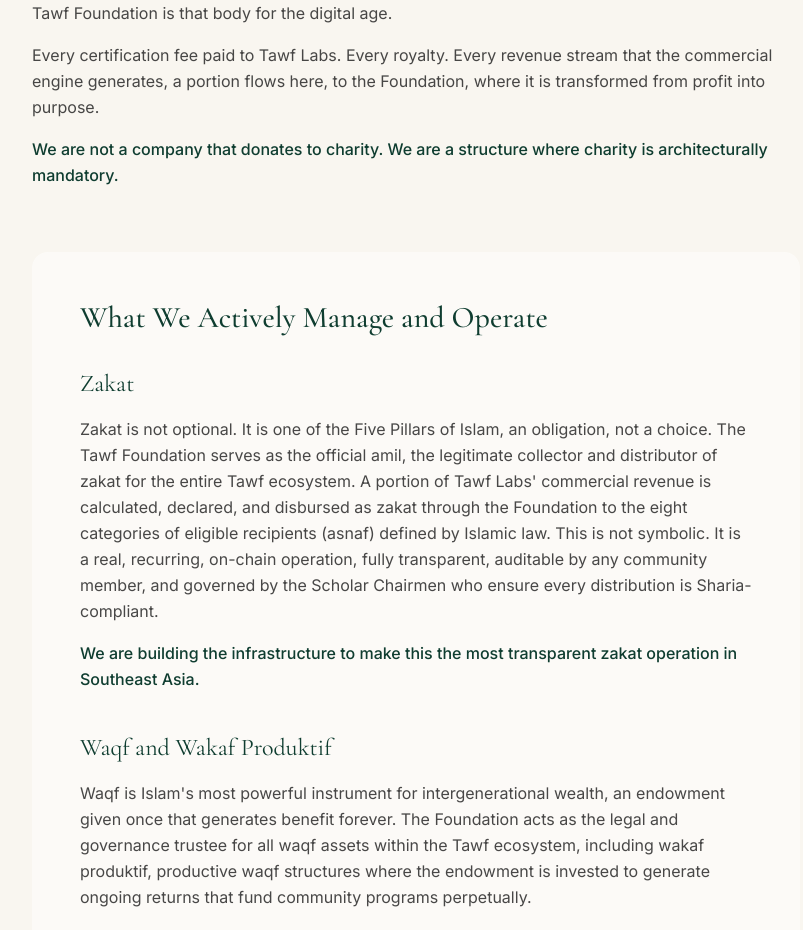
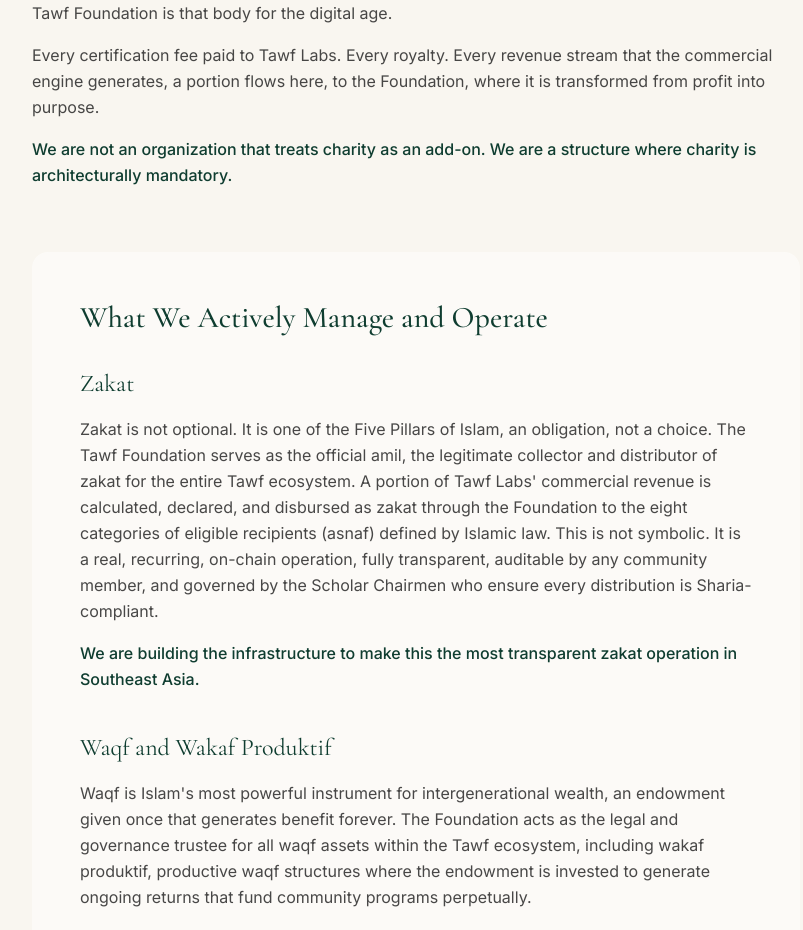
Before and after one commit to tawf-labs/tawf-foundation, a React (Vite) app: page /manifesto in a window 1280 px wide. Shown: the part 1500-2430 px from the top of the page, without its empty margins (224-1027 px from the left). Built offline with nearby package versions, Linux system fonts and the light colour scheme.

Commit message:
fix: remove 'company' reference, use 'organization' instead

```diff
--- a/src/components/Manifesto.tsx
+++ b/src/components/Manifesto.tsx
@@ -73,7 +73,7 @@
                 Every certification fee paid to Tawf Labs. Every royalty. Every revenue stream that the commercial engine generates, a portion flows here, to the Foundation, where it is transformed from profit into purpose.
               </p>
               <p className="leading-relaxed mt-4 font-medium text-tawf-green">
-                We are not a company that donates to charity. We are a structure where charity is architecturally mandatory.
+                We are not an organization that treats charity as an add-on. We are a structure where charity is architecturally mandatory.
               </p>
             </section>
 
```
